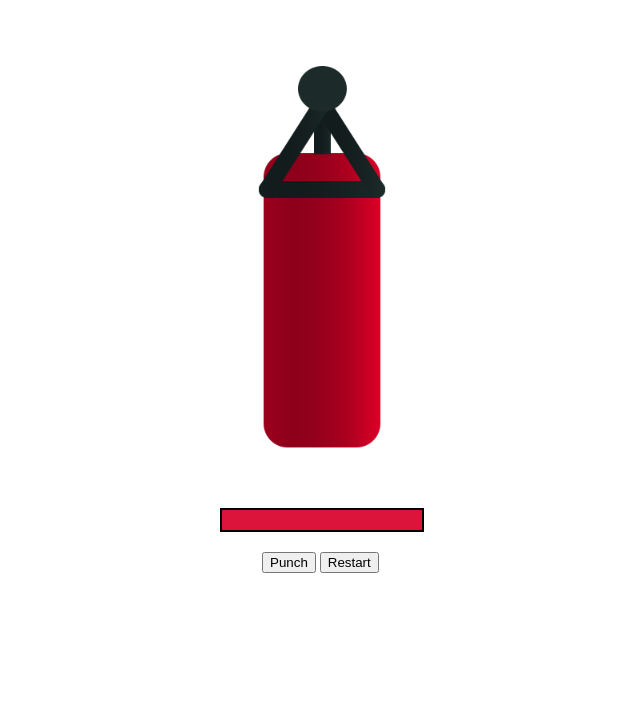
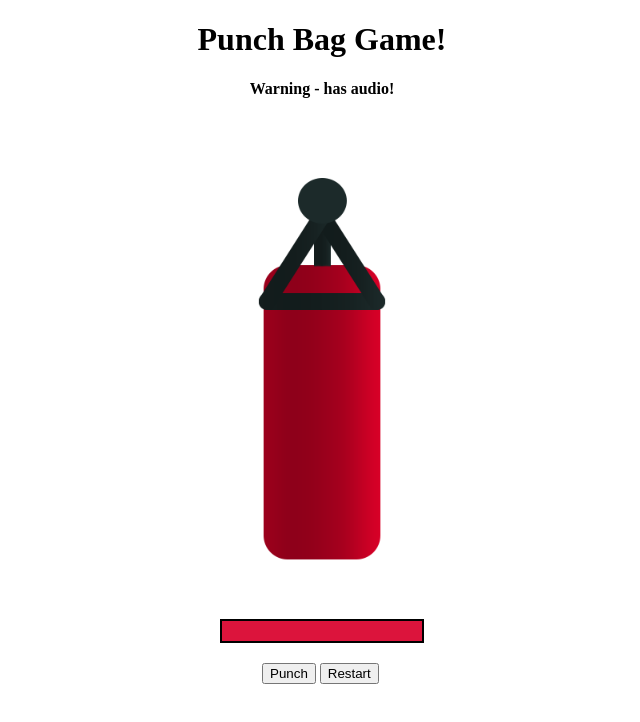
Before and after one commit to puyanwei/punchbag-game, a plain HTML site: page index.html in a window 1280 px wide. Shown: the whole page, without its empty margins (318-958 px from the left). Drawn offline with nearby package versions, Linux system fonts and the light colour scheme.

Commit message:
added title and audio warning, centered styling

```diff
--- a/assets/css/styles.css
+++ b/assets/css/styles.css
@@ -1,3 +1,8 @@
+h1,
+h4 {
+  text-align: center;
+}
+
 #bag {
   width: 200px;
   height: 500px;
--- a/index.html
+++ b/index.html
@@ -10,6 +10,11 @@
 
 <body>
   <div id="app">
+    <div id="header">
+      <h1>Punch Bag Game!</h1>
+      <h4>Warning - has audio!</h4>
+    </div>
+
     <!-- bag image -->
     <div id="bag" :class="{burst: ended}"></div>
 
@@ -23,6 +28,10 @@
       <button @click="punch(), playSound()" v-show="!ended">Punch</button>
       <button @click="restart">Restart</button>
     </div>
+
+    <div id="batman-words">
+      <h2></h2>
+    </div>
   </div>
 
   <script src="app.js"></script>
```
